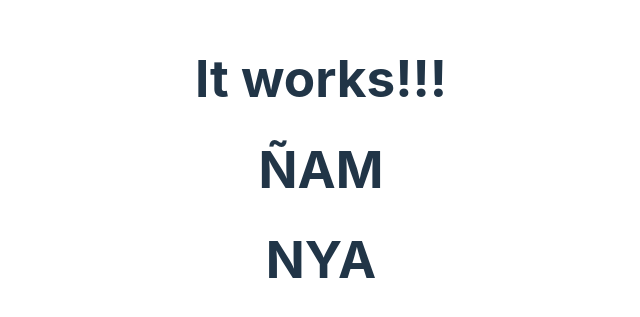
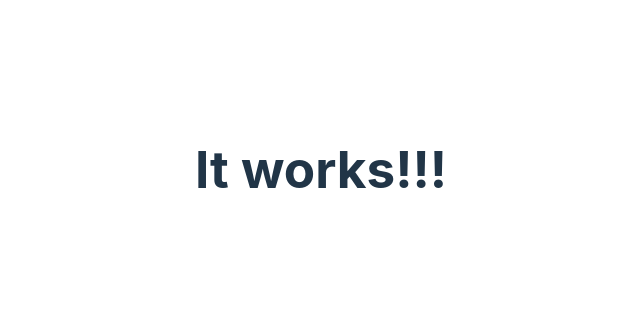
Before and after one commit to DivorcedLance/gh-actions-deploy-test, a React (Vite) app: page / in a window 1280 px wide. Shown: the part 231-548 px from the top of the page, without its empty margins (319-959 px from the left). Built offline with nearby package versions, Linux system fonts and the light colour scheme.

Commit message:
Change App.jsx

```diff
--- a/src/App.jsx
+++ b/src/App.jsx
@@ -5,8 +5,6 @@ function App() {
   return (
     <>
       <h1>It works!!!</h1>
-      <h1>ÑAM</h1>
-      <h1>NYA</h1>
     </>
   )
 }
```
